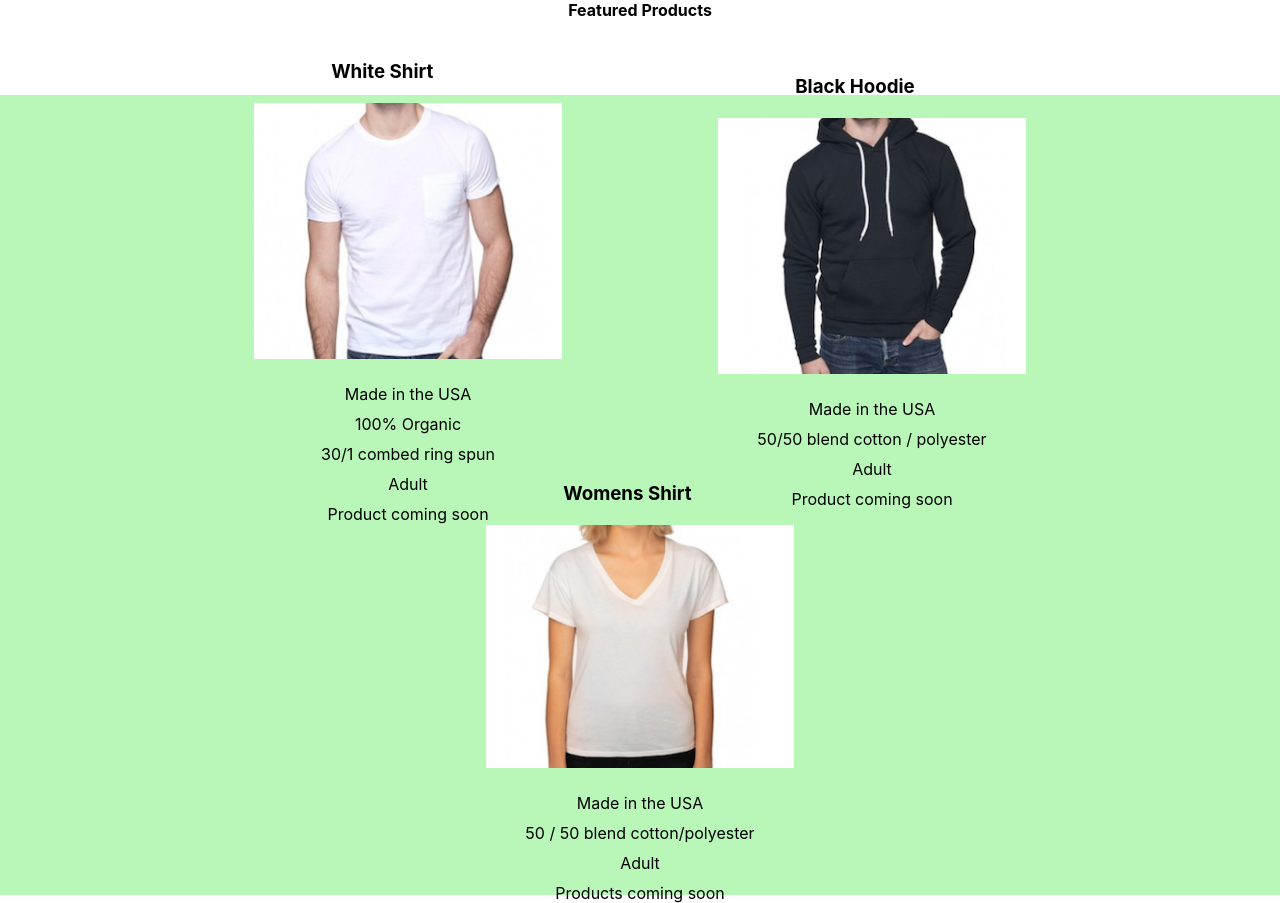
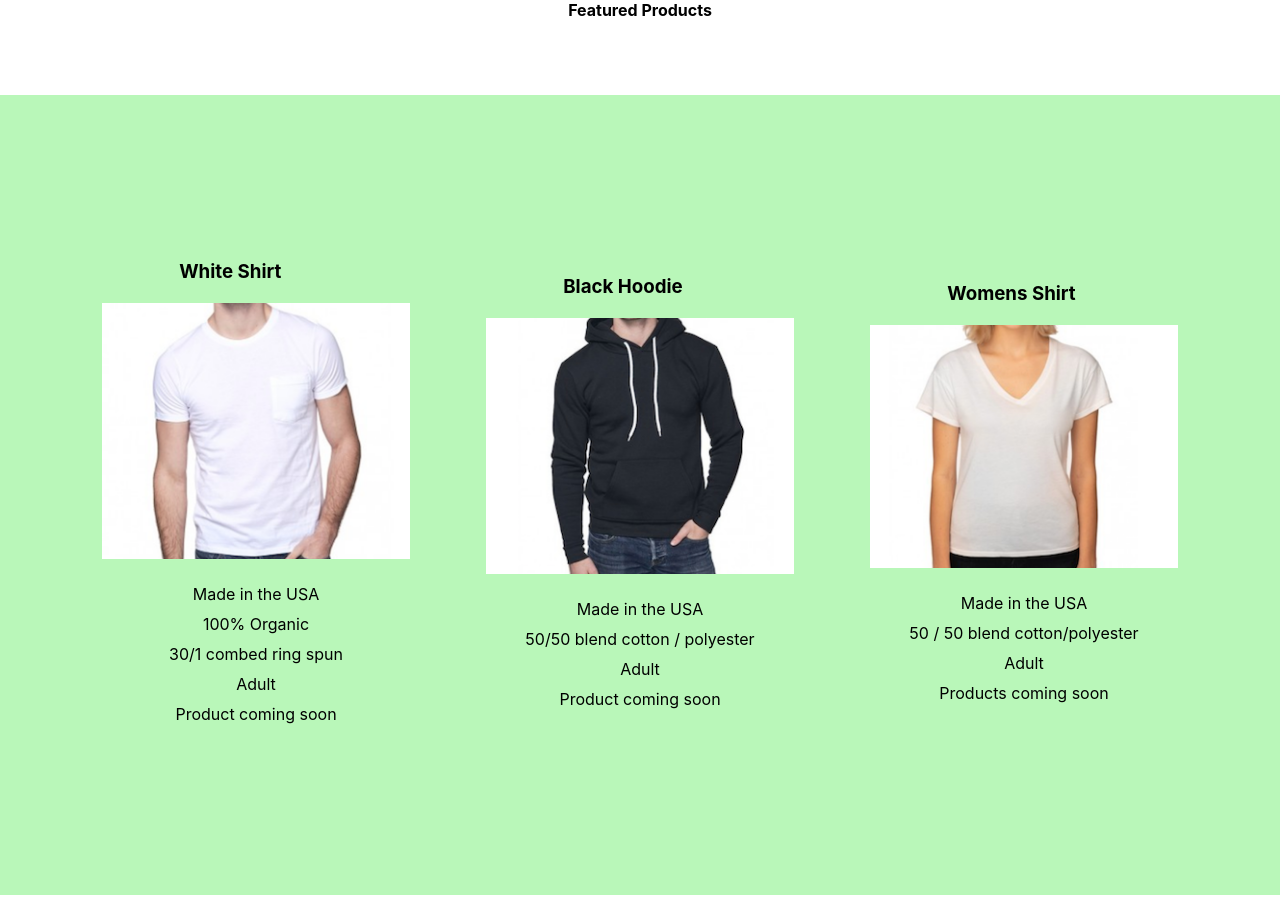
Before and after one commit to aaronnn47/recykle, a React (Create React App) app: page /#/ in a window 1280 px wide. Shown: the part 700-1603 px from the top of the page. Built offline with nearby package versions, Linux system fonts and the light colour scheme; a web font is replaced by a local one.

Commit message:
took out margin

```diff
--- a/src/Components/Home/Home.css
+++ b/src/Components/Home/Home.css
@@ -96,7 +96,7 @@ a:hover
   flex-direction: column;
   justify-content: center;
   align-items: center;
-  margin: 40px;
+  /* margin: 40px; */
 }
 
 .white-shirt > h3{
```
